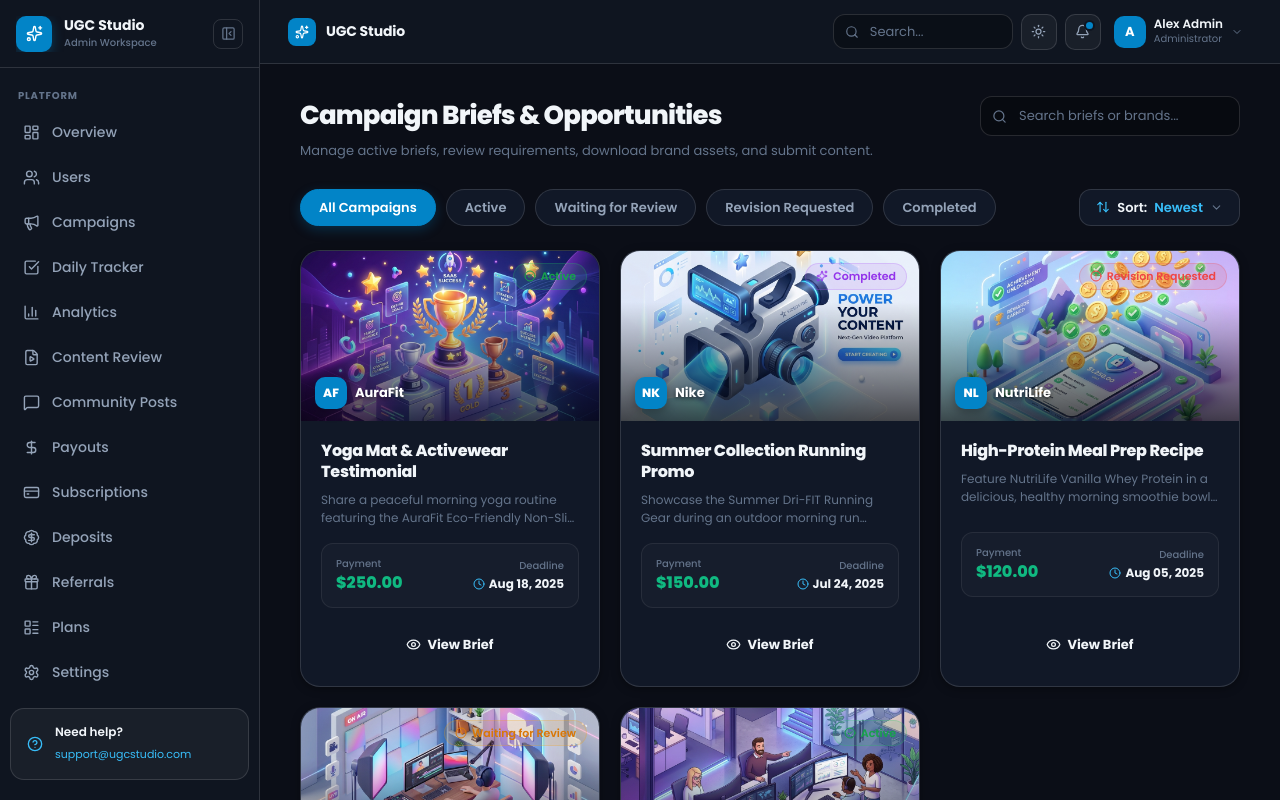
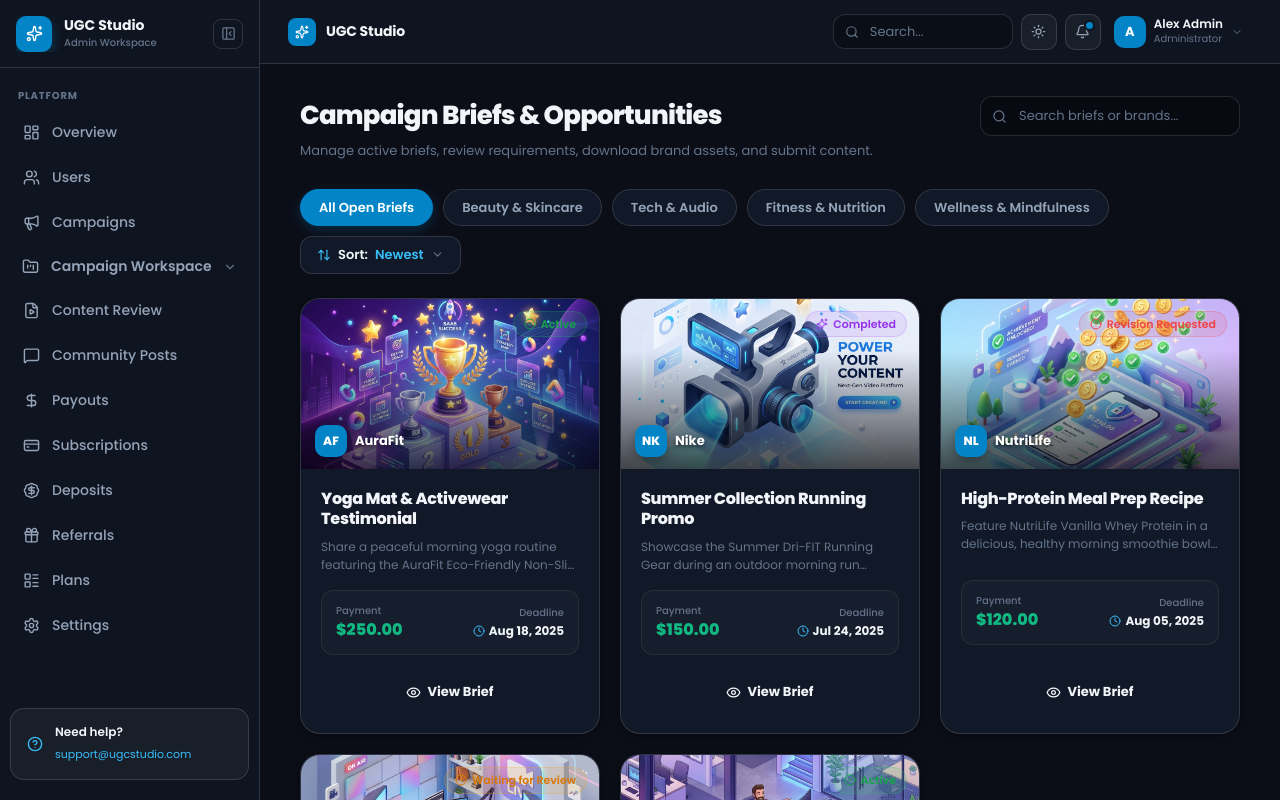
Before and after one commit to michaeldavidb123/UGC-dashboard, a Next.js app: page /briefs in a window 1280 px wide. Shown: the top 800 px of the page. Built offline with nearby package versions, Linux system fonts and the light colour scheme.

Commit message:
feat: restructure Browse Briefs into pure Marketplace and group My Briefs, Daily Tracker, Analytics & Uploads into Campaign Workspace dropdown

```diff
--- a/app/briefs/page.tsx
+++ b/app/briefs/page.tsx
@@ -260,7 +260,7 @@
   /* Filter then sort */
   const filteredCampaigns = mockCampaigns
     .filter(c => {
-      const matchesStatus = filterStatus === "all" || c.status === filterStatus;
+      const matchesStatus = filterStatus === "all" || c.niche === filterStatus;
       const matchesSearch = c.title.toLowerCase().includes(searchQuery.toLowerCase()) ||
                             c.brand.toLowerCase().includes(searchQuery.toLowerCase()) ||
                             c.niche.toLowerCase().includes(searchQuery.toLowerCase());
@@ -310,15 +310,15 @@
         }
       />
 
-      {/* ── Status Filter Tabs + Sort ── */}
+      {/* ── Marketplace Category Filter Tabs + Sort ── */}
       <div style={{ display: "flex", alignItems: "center", justifyContent: "space-between", gap: 10, marginBottom: 24, flexWrap: "wrap" }}>
         <div style={{ display: "flex", alignItems: "center", gap: 10, flexWrap: "wrap" }}>
         {[
-          { id: "all", label: "All Campaigns" },
-          { id: "active", label: "Active" },
-          { id: "waiting_for_review", label: "Waiting for Review" },
-          { id: "revision_requested", label: "Revision Requested" },
-          { id: "completed", label: "Completed" },
+          { id: "all", label: "All Open Briefs" },
+          { id: "Beauty & Skincare", label: "Beauty & Skincare" },
+          { id: "Tech & Audio", label: "Tech & Audio" },
+          { id: "Fitness & Nutrition", label: "Fitness & Nutrition" },
+          { id: "Wellness & Mindfulness", label: "Wellness & Mindfulness" },
         ].map(tab => {
           const isActive = filterStatus === tab.id;
           return (
--- a/components/Sidebar.tsx
+++ b/components/Sidebar.tsx
@@ -8,17 +8,43 @@
   Sparkles, ChevronDown, LogOut, Bell, Search, User, ShieldCheck, Check,
   FileText, Upload, SlidersHorizontal, HelpCircle, PanelLeftClose, PanelLeft,
   Sun, Moon, CreditCard, BadgeDollarSign, LayoutList, Crown, Wallet, Gift, MessageSquare, Menu, CheckCircle2, Clock,
-  BarChart3, CheckSquare, X
+  BarChart3, CheckSquare, X, FolderKanban
 } from "lucide-react";
 import { useRole } from "@/context/RoleContext";
 import { useUI, SIDEBAR_FULL, SIDEBAR_MINI } from "@/context/UIContext";
 
-const adminNav = [
+interface NavSingleItem {
+  href: string;
+  icon: any;
+  label: string;
+  children?: undefined;
+}
+
+interface NavGroupItem {
+  label: string;
+  icon: any;
+  children: { href: string; icon: any; label: string }[];
+  href?: undefined;
+}
+
+type NavEntry = NavSingleItem | NavGroupItem;
+
+const campaignSubMenu: NavGroupItem = {
+  label: "Campaign Workspace",
+  icon: FolderKanban,
+  children: [
+    { href: "/my-campaigns", icon: FileText,        label: "My Briefs"     },
+    { href: "/tracker",      icon: CheckSquare,     label: "Daily Tracker" },
+    { href: "/analytics",    icon: BarChart3,       label: "Analytics"     },
+    { href: "/submissions",  icon: Upload,          label: "Uploads"       },
+  ]
+};
+
+const adminNav: NavEntry[] = [
   { href: "/",                    icon: LayoutDashboard, label: "Overview"        },
   { href: "/admin/users",         icon: Users,           label: "Users"           },
   { href: "/admin/campaigns",     icon: Megaphone,       label: "Campaigns"       },
-  { href: "/tracker",             icon: CheckSquare,     label: "Daily Tracker"   },
-  { href: "/analytics",           icon: BarChart3,       label: "Analytics"       },
+  campaignSubMenu,
   { href: "/admin/content",       icon: FileVideo,       label: "Content Review"  },
   { href: "/admin/community",     icon: MessageSquare,   label: "Community Posts" },
   { href: "/admin/payouts",       icon: DollarSign,      label: "Payouts"         },
@@ -29,13 +55,10 @@
   { href: "/admin/settings",      icon: Settings,        label: "Settings"        },
 ];
 
-const creatorNav = [
+const creatorNav: NavEntry[] = [
   { href: "/",             icon: LayoutDashboard, label: "Overview"        },
-  { href: "/briefs",       icon: Megaphone,       label: "Browse Briefs"   },
-  { href: "/my-campaigns", icon: FileText,        label: "My Briefs"       },
-  { href: "/tracker",      icon: CheckSquare,     label: "Daily Tracker"   },
-  { href: "/analytics",    icon: BarChart3,       label: "Analytics"       },
-  { href: "/submissions",  icon: Upload,          label: "Uploads"         },
+  { href: "/briefs",       icon: Megaphone,       label: "Browse Marketplace" },
+  campaignSubMenu,
   { href: "/community",    icon: MessageSquare,   label: "Community Hub"   },
   { href: "/subscription", icon: Crown,           label: "My Subscription" },
   { href: "/earnings",     icon: Wallet,          label: "Earnings & Fees" },
@@ -44,12 +67,10 @@
   { href: "/profile",      icon: User,            label: "My Profile"      },
 ];
 
-const normalNav = [
+const normalNav: NavEntry[] = [
   { href: "/",             icon: LayoutDashboard, label: "Overview"        },
-  { href: "/browse",       icon: Megaphone,       label: "Browse Creators" },
-  { href: "/my-campaigns", icon: FileText,        label: "My Campaigns"    },
-  { href: "/tracker",      icon: CheckSquare,     label: "Daily Tracker"   },
-  { href: "/analytics",    icon: BarChart3,       label: "Analytics"       },
+  { href: "/browse",       icon: Megaphone,       label: "Browse Marketplace" },
+  campaignSubMenu,
   { href: "/community",    icon: MessageSquare,   label: "Community Hub"   },
   { href: "/subscription", icon: Crown,           label: "Plans & Pricing" },
   { href: "/deposit",      icon: CreditCard,      label: "Make Deposit"    },
@@ -165,14 +186,26 @@
             {section}
           </div>
         )}
-        {nav.map(({ href, icon: Icon, label }) => {
-          const active = pathname === href;
+        {nav.map((item, idx) => {
+          if (item.children) {
+            return (
+              <NavDropdown
+                key={idx}
+                item={item}
+                collapsed={!isMobile && collapsed}
+                setMobileOpen={setMobileOpen}
+                pathname={pathname}
+              />
+            );
+          }
+          const active = pathname === item.href;
+          const Icon = item.icon;
           return (
             <NavItem
-              key={href}
-              href={href}
+              key={item.href}
+              href={item.href}
               icon={<Icon style={{ width: 17, height: 17, flexShrink: 0, color: active ? "var(--accent-text)" : "var(--text-muted)" }} />}
-              label={label}
+              label={item.label}
               active={active}
               collapsed={!isMobile && collapsed}
               setMobileOpen={setMobileOpen}
@@ -194,6 +227,67 @@
         </div>
       )}
     </aside>
+  );
+}
+
+/* ── Collapsible Sub-Menu Dropdown Item ── */
+function NavDropdown({ item, collapsed, setMobileOpen, pathname }: {
+  item: NavGroupItem; collapsed: boolean; setMobileOpen?: (open: boolean) => void; pathname: string;
+}) {
+  const isAnyChildActive = item.children.some(c => c.href === pathname);
+  const [open, setOpen] = useState(isAnyChildActive);
+
+  useEffect(() => {
+    if (isAnyChildActive) setOpen(true);
+  }, [isAnyChildActive, pathname]);
+
+  const Icon = item.icon;
+
+  return (
+    <div style={{ display: "flex", flexDirection: "column", gap: 2 }}>
+      {/* Dropdown Header Button */}
+      <button
+        onClick={() => setOpen(!open)}
+        className={`nav-link${isAnyChildActive ? " active" : ""}`}
+        style={{
+          width: "100%", padding: "10px 12px",
+          justify: collapsed ? "center" : "space-between",
+          background: isAnyChildActive ? "var(--nav-active-bg)" : open ? "var(--nav-hover-bg)" : "transparent",
+          border: "none", cursor: "pointer", fontFamily: "inherit"
+        }}
+        title={collapsed ? item.label : undefined}
+      >
+        <div style={{ display: "flex", alignItems: "center", gap: 12, overflow: "hidden" }}>
+          <Icon style={{ width: 17, height: 17, flexShrink: 0, color: isAnyChildActive ? "var(--accent-text)" : "var(--text-muted)" }} />
+          {!collapsed && <span style={{ overflow: "hidden", whiteSpace: "nowrap", fontWeight: 600 }}>{item.label}</span>}
+        </div>
+        {!collapsed && (
+          <ChevronDown style={{ width: 14, height: 14, color: "var(--text-subtle)", transition: "transform 0.2s", transform: open ? "rotate(180deg)" : "none" }} />
+        )}
+      </button>
+
+      {/* Expanded Sub-Items */}
+      {open && !collapsed && (
+        <div style={{ display: "flex", flexDirection: "column", gap: 2, paddingLeft: 18, borderLeft: "2px solid var(--border-strong)", marginLeft: 18, marginTop: 2, marginBottom: 4 }}>
+          {item.children.map(sub => {
+            const active = pathname === sub.href;
+            const SubIcon = sub.icon;
+            return (
+              <Link
+                key={sub.href}
+                href={sub.href}
+                onClick={() => setMobileOpen?.(false)}
+                className={`nav-link${active ? " active" : ""}`}
+                style={{ padding: "8px 10px", fontSize: 12, height: 34 }}
+              >
+                <SubIcon style={{ width: 14, height: 14, flexShrink: 0, color: active ? "var(--accent-text)" : "var(--text-muted)" }} />
+                <span style={{ overflow: "hidden", whiteSpace: "nowrap" }}>{sub.label}</span>
+              </Link>
+            );
+          })}
+        </div>
+      )}
+    </div>
   );
 }
 
```
